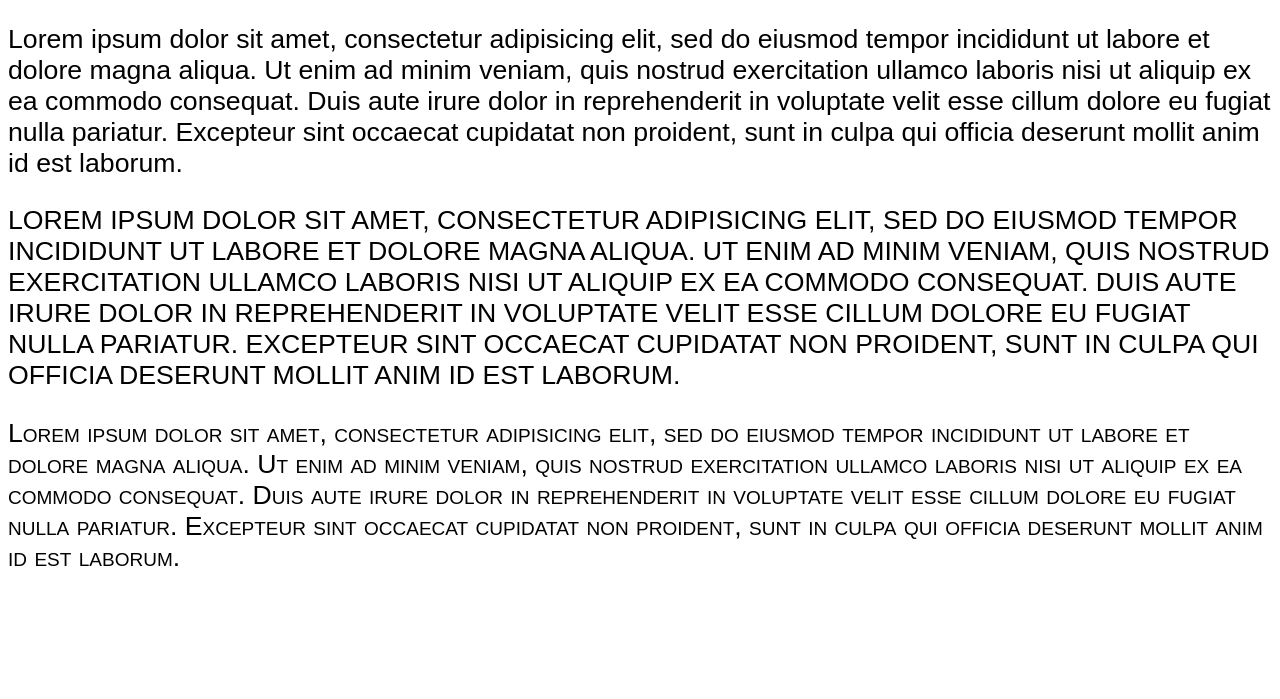
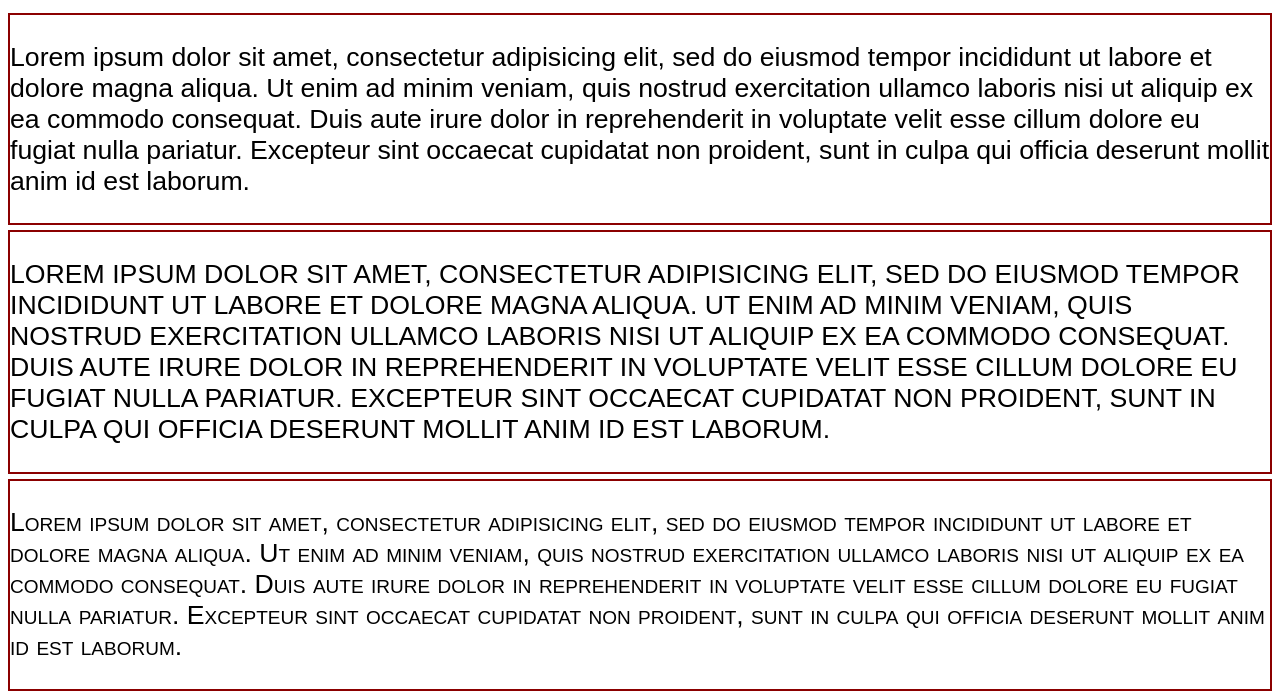
Before and after one commit to LorenGlenn/blog, a plain HTML site: page index.html in a window 1280 px wide. Shown: the part 571-1270 px from the top of the page. Before the commit the page ends 1171 px from the top, so only its background shows below. Drawn offline with Linux system fonts and the light colour scheme.

Commit message:
add borders and margins

```diff
--- a/css/styles.css
+++ b/css/styles.css
@@ -14,16 +14,22 @@
 .post{
   font-family: fantasy;
   font-size: 20pt;
+
 }
 
 .post1{
   font-weight: 400;
+  border: 2px solid darkred;
+  margin-bottom: 5px;
 }
 
 .post2{
   text-transform: uppercase;
+  border: 2px solid darkred;
 }
 
 .post3{
   font-variant: small-caps;
+  border: 2px solid darkred;
+  margin-top: 5px;
 }
```
